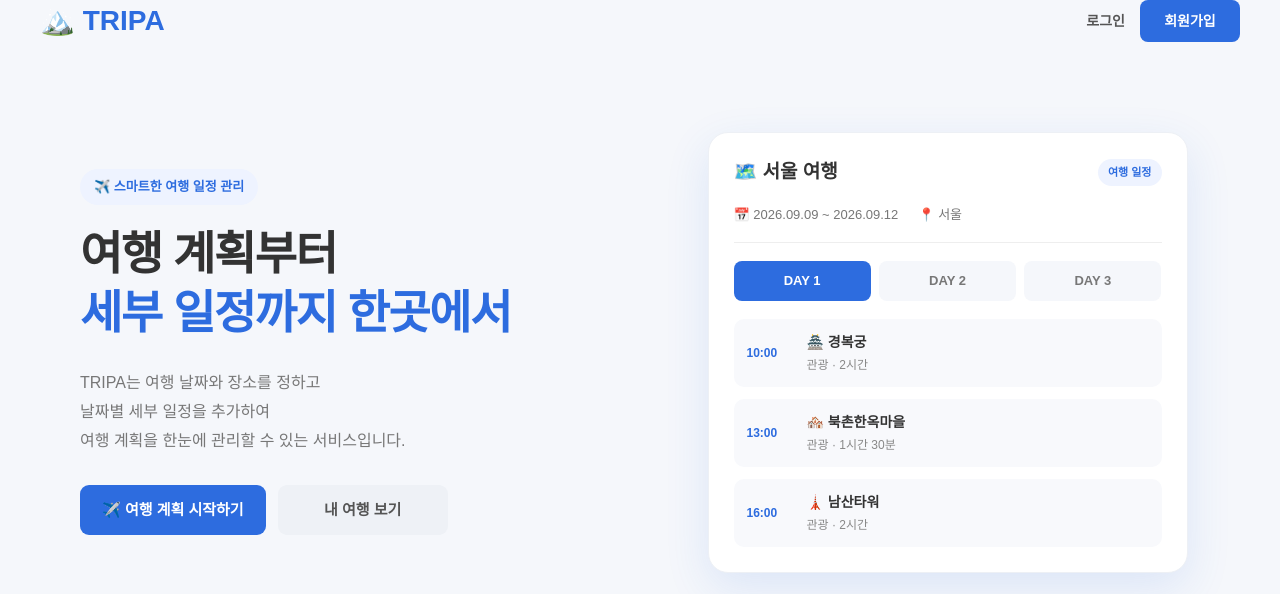
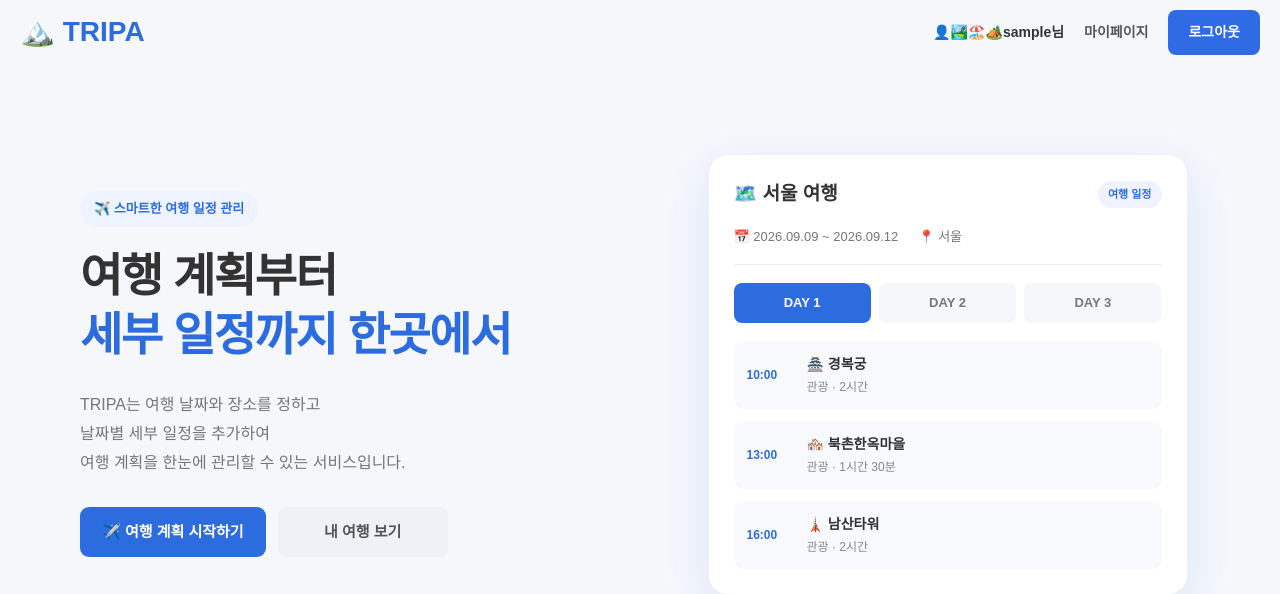
Before and after one commit to lsh-organization/team4-tripa, a Django app: template pj_django/sherpaapp/templates/index.html in a window 1280 px wide. Shown: the top 594 px of the page. Run offline with Django 3.2, Linux system fonts and the light colour scheme; the template is opened without the code that fills it: most values are stand-ins (such as "Sample title", 1, 10 or a date in 2020).

Commit message:
로그인 수정(최종)

```diff
--- a/pj_django/pj_django/settings.py
+++ b/pj_django/pj_django/settings.py
@@ -63,6 +63,7 @@ TEMPLATES = [
                 'django.template.context_processors.request',
                 'django.contrib.auth.context_processors.auth',
                 'django.contrib.messages.context_processors.messages',
+                'sherpaapp.context_processors.login_member',
             ],
         },
     },
--- a/pj_django/sherpaapp/static/sherpaapp/css/style.css
+++ b/pj_django/sherpaapp/static/sherpaapp/css/style.css
@@ -78,6 +78,32 @@ nav a:hover {
     white-space: nowrap;
 }
 
+.user-profile {
+    position: absolute;
+    bottom: 16px;
+    left: 18px;
+    width: 179px;
+    height: 47px;
+    box-sizing: border-box;
+
+    display: flex;
+    align-items: center;
+
+    padding: 0 16px;
+
+    background-color: #eef4ff;
+    border-radius: 10px;
+
+    color: #333;
+    text-decoration: none;
+    font-size: 14px;
+    font-weight: 600;
+}
+
+.user-profile:hover {
+    background-color: #dfeaff;
+    color: #2f6be5;
+}
 
 /* =========================
    BUTTON
@@ -1468,32 +1494,59 @@ nav a:hover {
 ========================= */
 
 .header-inner {
-    width: 100%;
-    max-width: 1200px;
-
-    margin: 0 auto;
-
-    display: flex;
-    align-items: center;
+    display: flex;
     justify-content: space-between;
-}
-
-
-.header-login {
-    margin-right: 15px;
-
-    color: #555;
-
+    align-items: center;
+    height: 64px;
+    padding: 0 20px;
+}
+
+
+/* 로그인 / 회원가입 영역 */
+.header-actions {
+    display: flex;
+    align-items: center;
+    gap: 20px;
+}
+
+
+/* 닉네임 */
+.header-actions span {
+    color: #333;
     font-size: 14px;
     font-weight: 600;
 }
 
 
-.header-actions {
-    display: flex;
-    align-items: center;
-}
-
+/* 일반 링크 */
+.header-actions a {
+    text-decoration: none;
+    color: #555;
+    font-size: 14px;
+    font-weight: 600;
+}
+
+
+/* 마우스를 올렸을 때 */
+.header-actions a:hover {
+    color: #2f6be5;
+}
+
+
+/* 마지막 버튼 - 회원가입 / 로그아웃 */
+.header-actions a:last-child {
+    background-color: #2f6be5;
+    color: white;
+    padding: 12px 20px;
+    border-radius: 8px;
+}
+
+
+/* 버튼에 마우스를 올렸을 때 */
+.header-actions a:last-child:hover {
+    background-color: #2459c5;
+    color: white;
+}
 
 /* =========================
    HERO
--- a/pj_django/sherpaapp/templates/index.html
+++ b/pj_django/sherpaapp/templates/index.html
@@ -35,15 +35,14 @@
 
         <div class="header-actions">
 
-            <a href="{% url 'login' %}"
-               class="header-login">
-                로그인
-            </a>
-
-            <a href="{% url 'join' %}"
-               class="btn btn-primary">
-                회원가입
-            </a>
+            {% if member %}
+                <span>👤🏞️🏖️🏕️{{ member.nickname }}님</span>
+                <a href="{% url 'mypage' %}">마이페이지</a>
+                <a href="{% url 'logout' %}">로그아웃</a>
+            {% else %}
+                <a href="{% url 'login' %}">로그인</a>
+                <a href="{% url 'join' %}">회원가입</a>
+            {% endif %}
 
         </div>
 
--- a/pj_django/sherpaapp/templates/mypage.html
+++ b/pj_django/sherpaapp/templates/mypage.html
@@ -113,6 +113,10 @@
 
 
     <a href="{% url 'index' %}" class="btn">
+        내정보 수정
+    </a>
+
+    <a href="{% url 'index' %}" class="btn">
         홈으로
     </a>
 
--- a/pj_django/sherpaapp/templates/sherpaapp/join.html
+++ b/pj_django/sherpaapp/templates/sherpaapp/join.html
@@ -152,12 +152,6 @@
     <div class="login-header">
         <h1 class="logo">🛫TRIPA</h1>
         <h2>회원가입</h2>
-    </div>
-
-    <div class="user">
-
-        👤 LEE
-
     </div>
 
     <form name="f" action="{% url 'join_ok' %}" method="post">
--- a/pj_django/sherpaapp/templates/sherpaapp/login.html
+++ b/pj_django/sherpaapp/templates/sherpaapp/login.html
@@ -216,13 +216,12 @@
             <br>
 
             아이디/비밀번호를 잊어버렸나요?
-            <a href="{% url 'join' %}">ID/PW 찾기</a>
+            <a href="{% url 'idpw' %}">ID/PW 찾기</a>
             <br><br>
             &nbsp;&nbsp;&nbsp;&nbsp;&nbsp;&nbsp;&nbsp;&nbsp;&nbsp;
             &nbsp;&nbsp;&nbsp;&nbsp;&nbsp;&nbsp;&nbsp;&nbsp;&nbsp;
-            &nbsp;&nbsp;&nbsp;&nbsp;&nbsp;&nbsp;&nbsp;&nbsp;
             &nbsp;&nbsp;&nbsp;&nbsp;&nbsp;&nbsp;&nbsp;
-            <a href="{% url 'index' %}">홈으로가기</a>
+            <a href="{% url 'index' %}">홈으로 가기</a>
 
 
         </div>
```
Also changed, not shown: pj_django/sherpaapp/context_processors.py (added, +17 -0 lines), pj_django/sherpaapp/templates/sherpaapp/budget.html (+10 -4 lines), pj_django/sherpaapp/templates/sherpaapp/place_search.html (+9 -3 lines), pj_django/sherpaapp/templates/sherpaapp/travel_create.html (+9 -3 lines), pj_django/sherpaapp/templates/sherpaapp/travel_detail.html (+9 -3 lines), pj_django/sherpaapp/templates/sherpaapp/travel_list.html (+9 -4 lines).
